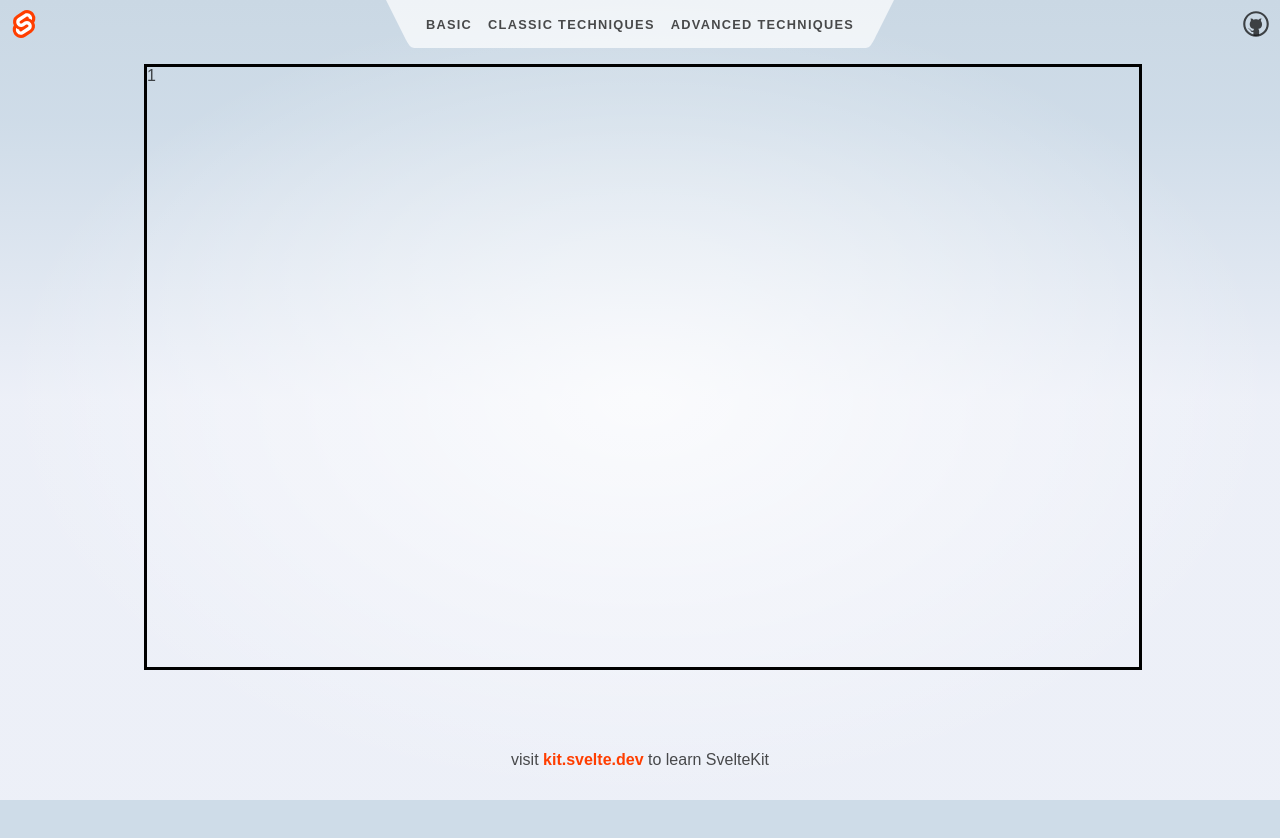
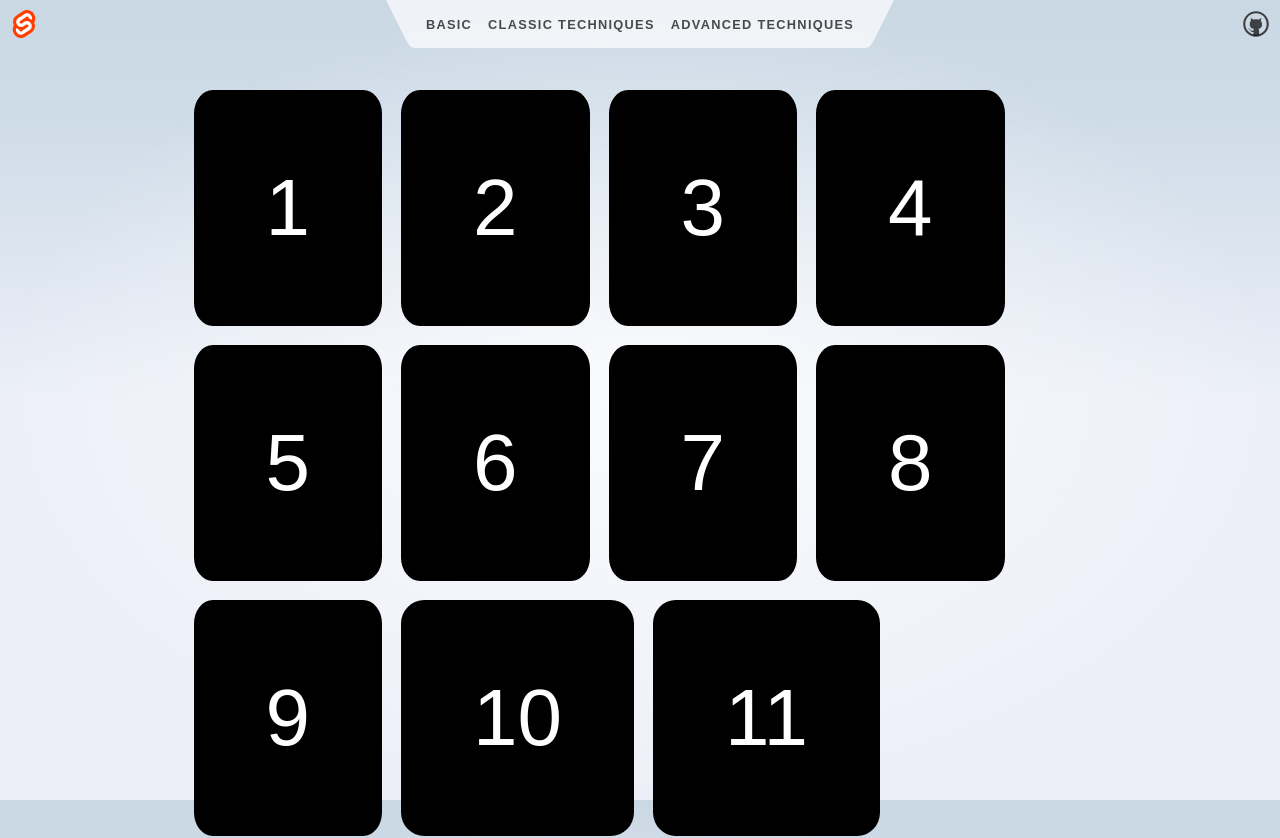
Before and after one commit to Ellie1341994/tsj32113, a SvelteKit app in the folder app/: page /tsj/basics in a window 1280 px wide. Shown: the top 838 px of the page. Before the commit the page ends 800 px from the top, so only its background shows below. Built offline with nearby package versions, Linux system fonts and the light colour scheme.

Commit message:
Add initial styles for basics subroutes

```diff
--- a/app/src/routes/tsj/basics/+page.svelte
+++ b/app/src/routes/tsj/basics/+page.svelte
@@ -1,8 +1,27 @@
+<script>
+	import { page } from '$app/stores';
+</script>
+
 <svelte:head>
 	<title>Basic Techniques</title>
 	<meta name="Basics" content="Example set of basic techniques regarding ThreeJS" />
 </svelte:head>
 
-<div style="border: medium solid black; margin: 0%; height: 75vh; width: 100%;">
-1
+<div style="margin: 0%; height: fit-content; width: 100%;">
+	<ul
+		style="list-style-type: none; display: flex; flex-wrap: wrap; flex-direction:row; width: 100%%;"
+	>
+		{#each [...Array(13).keys()] as index (index)}
+			{@const lesson = index + 1}
+			<li
+				style="background-color:black; border: 1vh solid black; flex-wrap: wrap; border-radius: 10%; margin: 1%;"
+				aria-current={$page.url.pathname === '/tsj/basics' ? 'page' : undefined}
+			>
+				<a
+					style="font-size: 5em; display: block; color: white; padding: 5vw;"
+					href="/tsj/basics/{lesson}">{lesson}</a
+				>
+			</li>
+		{/each}
+	</ul>
 </div>
```
